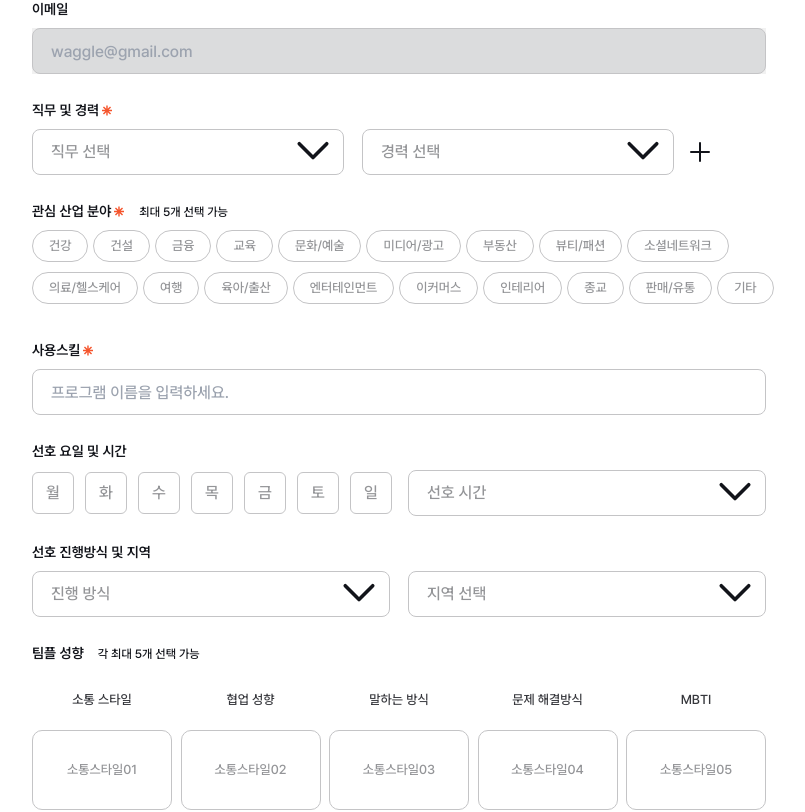
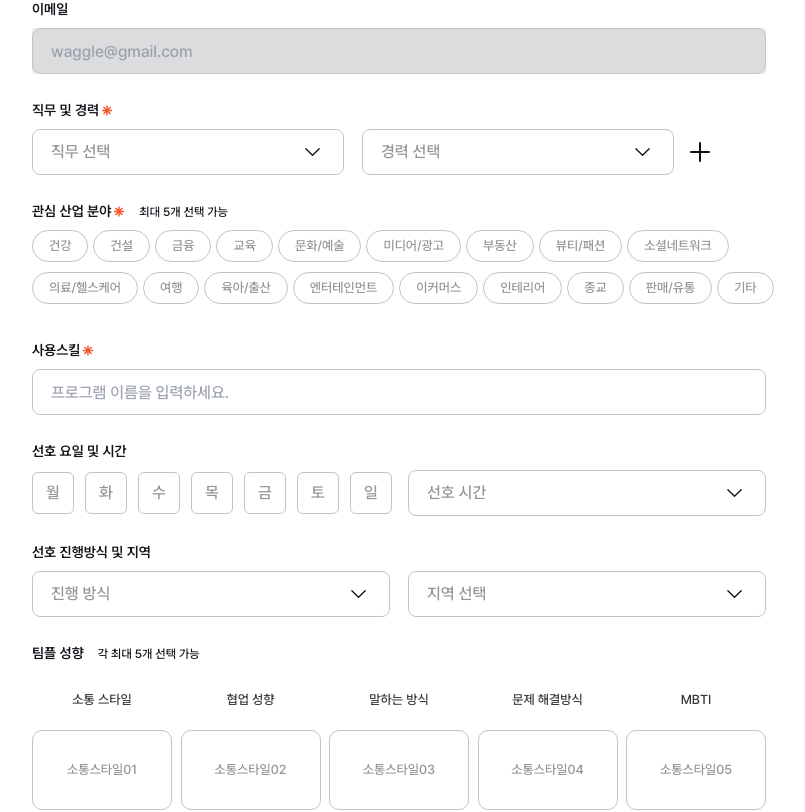
Before and after one commit to Team-Waggle/Frontend, a React (Vite) app: page /profile in a window 1280 px wide. Shown: the part 392-1204 px from the top of the page, without its empty margins (241-1046 px from the left). Built offline with nearby package versions, Linux system fonts and the light colour scheme.

Commit message:
feat, design: Select

```diff
--- a/src/components/DropdownC.tsx
+++ /dev/null
@@ -1,77 +0,0 @@
-import { useEffect, useRef, useState } from 'react';
-import TriangleDownIcon from '../assets/icons/ic_arrow_down_small.svg?react';
-
-interface DropdownProps {
-  items: string[];
-  title: string;
-  className?: string;
-  width?: string;
-}
-
-const DropdownC = ({
-  items,
-  title,
-  width = 'w-[358px]',
-}: DropdownProps) => {
-  const [selectedItem, setSelectedItem] = useState(title);
-  const [isOpen, setIsOpen] = useState(false);
-  const dropdownRef = useRef<HTMLDivElement>(null);
-
-  const handleClickOutside = (event: MouseEvent) => {
-    if (
-      dropdownRef.current &&
-      !dropdownRef.current.contains(event.target as Node)
-    ) {
-      setIsOpen(false);
-    }
-  };
-
-  const handleItemClick = (item: string) => {
-    setSelectedItem(item);
-    setIsOpen(!isOpen);
-  };
-
-  useEffect(() => {
-    document.addEventListener('mousedown', handleClickOutside);
-    return () => {
-      document.removeEventListener('mousedown', handleClickOutside);
-    };
-  }, []);
-
-  return (
-    <div ref={dropdownRef} className="relative">
-      <button
-        onClick={() => setIsOpen(!isOpen)}
-        className={`flex ${width} align-center h-[46px] shrink-0 basis-0 items-center justify-between self-stretch rounded-[8px] border border-solid border-[#c4c4c6] pl-[var(--46-,18px)] pr-[var(--46-,8px)] text-body-16_M500 text-[#949598]`}
-      >
-        {selectedItem}
-
-        <TriangleDownIcon
-          className={`h-[44px] w-[44px] shrink items-center justify-center gap-[10px] transition-transform duration-300 ease-in-out ${
-            isOpen ? 'rotate-180' : 'rotate-0'
-          }`}
-        />
-      </button>
-
-      {/* mt 수정 해야함 */}
-      {isOpen && (
-        <div
-          style={{ boxShadow: '0px 2px 4px 0px rgba(0, 0, 0, 0.12)' }}
-          className="absolute z-10 mt-[10px] flex h-[216px] shrink-0 flex-col items-start self-stretch overflow-y-scroll rounded-[8px] border bg-black-10 px-0 pb-[6px] pt-[2px] scrollbar-hide"
-        >
-          {items.map((item) => (
-            <div
-              onClick={() => handleItemClick(item)}
-              className={`flex ${width} h-[46px] flex-shrink-0 cursor-pointer items-center self-stretch rounded-[6px] bg-black-10 pl-[var(--46-,18px)] pr-[var(--46-,8px)]
-              text-body-16_M500 text-black-70 hover:bg-primary-10 hover:text-black-130`}
-            >
-              {item}
-            </div>
-          ))}
-        </div>
-      )}
-    </div>
-  );
-};
-
-export default DropdownC;
--- /dev/null
+++ b/src/components/common/Select/BaseSelect.tsx
@@ -0,0 +1,84 @@
+import { useEffect, useRef, useState } from 'react';
+import TriangleDownIcon from '../../../assets/icons/ic_arrow_down_large.svg?react';
+
+import { BaseSelectProps } from '../../../types/Select';
+import { BASE_SELECT_STYLE, SELECT_STATE_STYLE } from './styles';
+
+const BaseSelect = ({
+  items,
+  title,
+  width = 'w-[35.8rem]',
+  disabled = false,
+  hasError = false,
+  className,
+}: BaseSelectProps) => {
+  const [selectedItem, setSelectedItem] = useState(title);
+  const [isOpen, setIsOpen] = useState(false);
+  const dropdownRef = useRef<HTMLDivElement>(null);
+
+  const handleClickOutside = (event: MouseEvent) => {
+    if (
+      dropdownRef.current &&
+      !dropdownRef.current.contains(event.target as Node)
+    ) {
+      setIsOpen(false);
+    }
+  };
+
+  const handleItemClick = (item: string) => {
+    setSelectedItem(item);
+    setIsOpen(!isOpen);
+  };
+
+  useEffect(() => {
+    document.addEventListener('mousedown', handleClickOutside);
+    return () => {
+      document.removeEventListener('mousedown', handleClickOutside);
+    };
+  }, []);
+
+  const getButtonClassName = () => {
+  if (disabled) return `${BASE_SELECT_STYLE} ${SELECT_STATE_STYLE.disabled}`;
+  if (hasError) return `${BASE_SELECT_STYLE} ${SELECT_STATE_STYLE.error}`;
+  if (isOpen) return `${BASE_SELECT_STYLE} ${SELECT_STATE_STYLE.active}`;
+  return `${BASE_SELECT_STYLE} ${SELECT_STATE_STYLE.default} ${SELECT_STATE_STYLE.hover}`;
+};
+
+  return (
+    <div ref={dropdownRef} className="relative flex flex-col items-start flex-shrink-0">
+      <button
+        onClick={() => setIsOpen(!isOpen)}
+        className={`${getButtonClassName()} ${width} ${className || ''}`}
+      >
+        <div> {selectedItem} </div>
+        <div className="flex h-[4.4rem] w-[4.4rem] items-center justify-center gap-[1rem]">
+          <TriangleDownIcon
+            className={`transition-transform duration-300 ease-in-out ${
+              isOpen ? 'rotate-180' : 'rotate-0'
+            }`}
+          />
+        </div>
+      </button>
+
+      {isOpen && (
+        <div
+          className={`absolute ${width} mt-[0.8rem] top-full shadow-dropbox z-10 box-border flex max-h-[21.6rem] overflow-y-auto
+          flex-col items-start self-stretch rounded-[0.8rem] border bg-black-10 pb-[0.6rem] pt-[0.2rem]`}
+        >
+          {items.map((item) => (
+            <div
+              key={item}
+              onClick={() => handleItemClick(item)}
+              className={`box-border flex h-[4.6rem] flex-shrink-0 cursor-pointer items-center self-stretch rounded-[0.6rem]
+                 bg-black-10 pl-[1.8rem] pr-[0.8rem] text-body-16_M500 text-black-70 hover:bg-primary-10 hover:text-black-130`}
+            >
+              {item}
+            </div>
+          ))}
+        </div>
+      )}
+    </div>
+  );
+};
+
+export default BaseSelect;
--- /dev/null
+++ b/src/components/common/Select/styles.ts
@@ -0,0 +1,10 @@
+export const BASE_SELECT_STYLE = `flex align-center h-[4.6rem] shrink-0 basis-0 items-center justify-between self-stretch rounded-[0.8rem]
+        border border-solid pl-[1.8rem] pr-[0.8rem] text-body-16_M500`;
+
+export const SELECT_STATE_STYLE = {
+  default: 'border-black-60 text-black-70 bg-white',
+  hover: 'hover:border-primary-70 hover:text-black-130',
+  active: 'border-black-60 text-black-130',
+  error: 'border-error text-black-70',
+  disabled: 'bg-black-50 border-black-60 text-black-70 cursor-not-allowed',
+};
--- a/src/pages/Profile.tsx
+++ b/src/pages/Profile.tsx
@@ -14,7 +14,7 @@ import BasicChipCircle from '../components/common/InputBox/BasicChipCircle/BaseB
 import BasicChipSquare from '../components/common/InputBox/BasicChipSquare/BaseBasicChipSquare';
 import DropdownBasicTab from '../components/common/Profile/Tab/DropdownBasicTab';
 import BasicTextArea from '../components/common/InputBox/BasicTextArea/BaseBasicTextArea';
-import DropdownC from '../components/DropdownC';
+import Select from '../components/common/Select/BaseSelect';
 
 import KeywordChip from '../components/common/Chip/KeywordChip/KeywordChip';
 
@@ -125,12 +125,12 @@ const Profile = () => {
           />
           <div className="flex items-center gap-[6px]">
             <div className="flex w-[642px] items-center gap-[18px]">
-              <DropdownC
+              <Select
                 items={formOptions.jobs}
                 title="직무 선택"
                 width="w-[312px]"
               />
-              <DropdownC
+              <Select
                 items={formOptions.workExperience}
                 title="경력 선택"
                 width="w-[312px]"
@@ -194,7 +194,7 @@ const Profile = () => {
               ))}
             </div>
             <div className="w-[358px]">
-              <DropdownC items={formOptions.preferredTime} title="선호 시간" />
+              <Select items={formOptions.preferredTime} title="선호 시간" />
             </div>
           </div>
         </div>
@@ -205,8 +205,8 @@ const Profile = () => {
             title="선호 진행방식 및 지역"
           />
           <div className="flex items-center gap-[18px] self-stretch">
-            <DropdownC items={formOptions.onOff} title="진행 방식" />
-            <DropdownC items={formOptions.region} title="지역 선택" />
+            <Select items={formOptions.onOff} title="진행 방식" />
+            <Select items={formOptions.region} title="지역 선택" />
           </div>
         </div>
 
@@ -244,7 +244,7 @@ const Profile = () => {
                 />
               </div>
               <div className="flex w-[333px]">
-                <DropdownC
+                <Select
                   items={formOptions.site}
                   title="사이트"
                   width="w-[333px]"
```
Also changed, not shown: src/types/Select.d.ts (added, +8 -0 lines).
